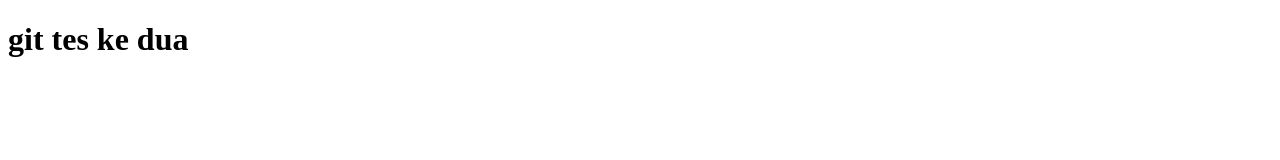
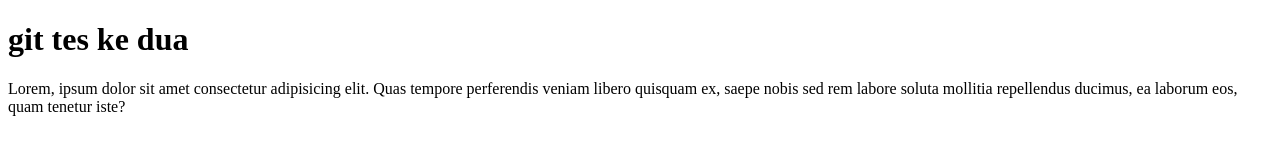
Before and after one commit to MirlaniWambuliga/lani-git-tes-2, a plain HTML site: page index.html in a window 1280 px wide. Drawn offline with Linux system fonts and the light colour scheme.

Commit message:
menambahkan paragraf

```diff
--- a/index.html
+++ b/index.html
@@ -8,5 +8,6 @@
 </head>
 <body>
     <h1>git tes ke dua </h1>
+    <p>Lorem, ipsum dolor sit amet consectetur adipisicing elit. Quas tempore perferendis veniam libero quisquam ex, saepe nobis sed rem labore soluta mollitia repellendus ducimus, ea laborum eos, quam tenetur iste?</p>
 </body>
 </html>
```
